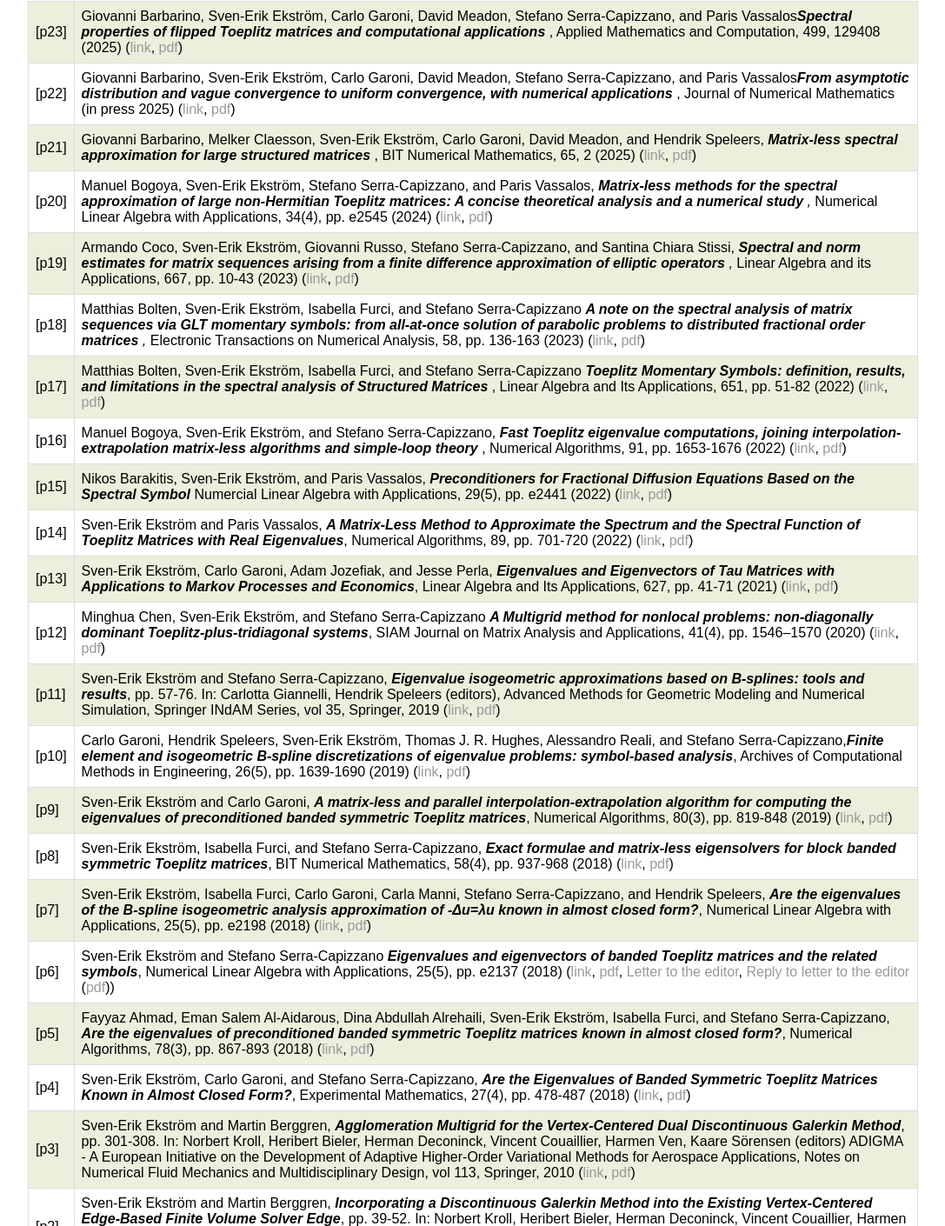
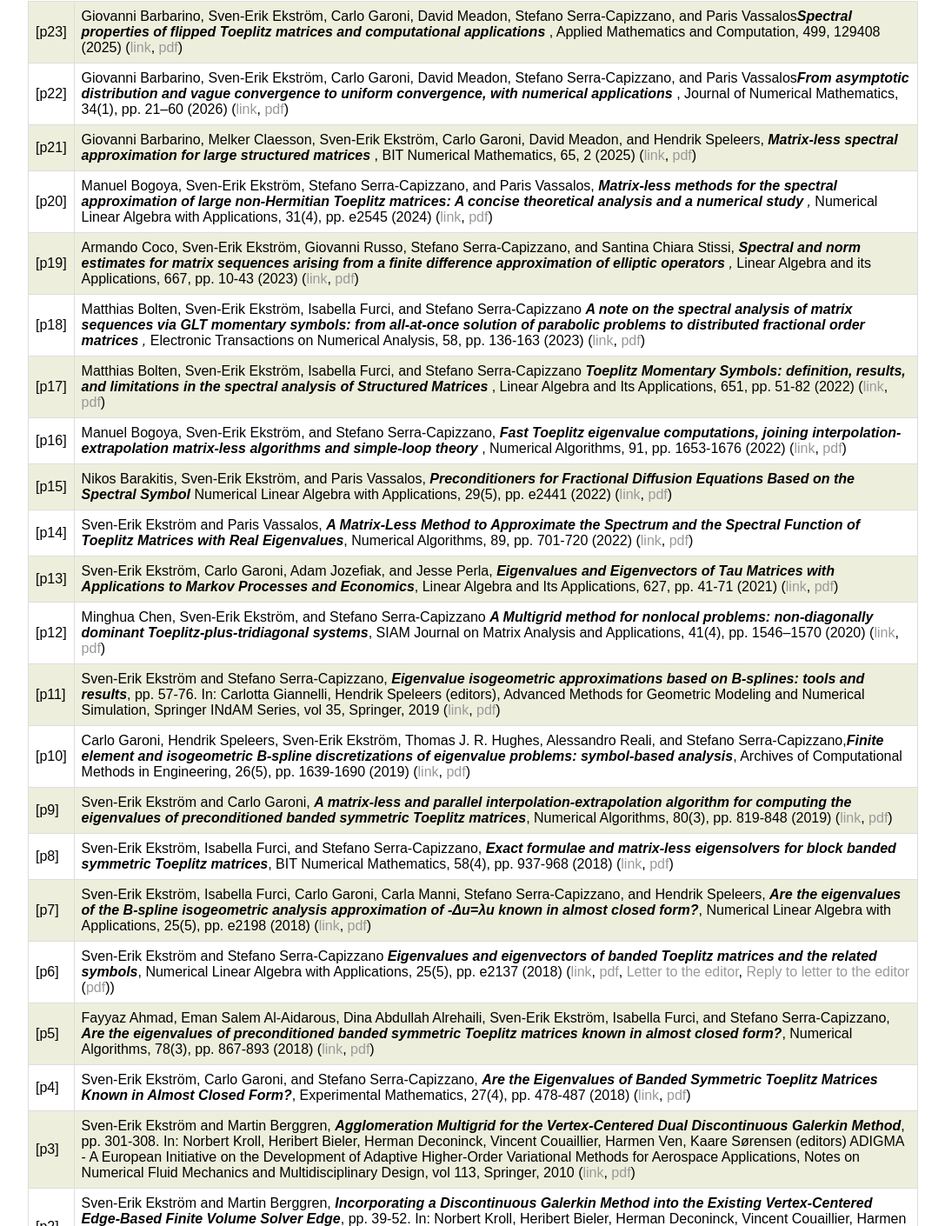
Before and after one commit to sverek/sverek.github.io, a Jekyll site: the page built from publications/index.html, in a window 1280 px wide. Shown: the part 260-1670 px from the top of the page at 87% size, without its empty margins (96-1183 px from the left). Built offline with Jekyll 4.4.1, drawn with Linux system fonts in a browser that asks for light colours.

Commit message:
fix multiple typos

```diff
--- a/publications/index.html
+++ b/publications/index.html
@@ -18,7 +18,7 @@ title: www.2pi.se
 			<tr>
 				<td>[p22]</td>
 				<td>Giovanni Barbarino, Sven-Erik Ekström, Carlo Garoni, David Meadon, Stefano Serra-Capizzano, and Paris Vassalos<i><b>From asymptotic distribution and vague convergence to uniform convergence, with numerical applications
-				</b></i>, Journal of Numerical Mathematics (in press 2025) (<a href="https://doi.org/10.1515/jnma-2023-0091">link</a>, <a href="pdf/p22.pdf">pdf</a>)
+				</b></i>, Journal of Numerical Mathematics, 34(1), pp. 21–60 (2026) (<a href="https://doi.org/10.1515/jnma-2023-0091">link</a>, <a href="pdf/p22.pdf">pdf</a>)
 				</td>
 			</tr>
 			<tr>
@@ -30,7 +30,7 @@ title: www.2pi.se
 			<tr>
 				<td>[p20]</td>
 				<td>Manuel Bogoya, Sven-Erik Ekström, Stefano Serra-Capizzano, and Paris Vassalos, <i><b>Matrix-less methods for the spectral approximation of large non-Hermitian Toeplitz matrices: A concise theoretical analysis and a numerical study
-				</b>,</i> Numerical Linear Algebra with Applications, 34(4), pp. e2545 (2024) (<a href="https://doi.org/10.1002/nla.2545">link</a>, <a href="pdf/p20.pdf">pdf</a>)
+				</b>,</i> Numerical Linear Algebra with Applications, 31(4), pp. e2545 (2024) (<a href="https://doi.org/10.1002/nla.2545">link</a>, <a href="pdf/p20.pdf">pdf</a>)
 				</td>
 			</tr>
 			<tr>
@@ -60,7 +60,7 @@ title: www.2pi.se
 			<tr>
 				<td>[p15]</td>
 				<td>Nikos Barakitis, Sven-Erik Ekström, and Paris Vassalos, <i><b>Preconditioners for Fractional Diffusion Equations Based on the Spectral Symbol
-				</b></i>  Numercial Linear Algebra with Applications, 29(5), pp. e2441 (2022) (<a href="https://doi.org/10.1002/nla.2441
+				</b></i>  Numerical Linear Algebra with Applications, 29(5), pp. e2441 (2022) (<a href="https://doi.org/10.1002/nla.2441
 				">link</a>, <a href="pdf/p15.pdf">pdf</a>)
 				</td>
 			</tr>
@@ -122,7 +122,7 @@ title: www.2pi.se
   		</tr>
 		<tr>
   			<td>[p3]</td>
-  			<td>Sven-Erik Ekström and Martin Berggren, <i><b>Agglomeration Multigrid for the Vertex-Centered Dual Discontinuous Galerkin Method</b></i>, pp. 301-308. In: Norbert Kroll, Heribert Bieler, Herman Deconinck, Vincent Couaillier, Harmen Ven, Kaare Sörensen (editors) ADIGMA - A European Initiative on the Development of Adaptive Higher-Order Variational Methods for Aerospace Applications, Notes on Numerical Fluid Mechanics and Multidisciplinary Design, vol 113, Springer, 2010 (<a href="https://doi.org/10.1007/978-3-642-03707-8_21">link</a>, <a href="/publications/pdf/p3.pdf">pdf</a>)
+  			<td>Sven-Erik Ekström and Martin Berggren, <i><b>Agglomeration Multigrid for the Vertex-Centered Dual Discontinuous Galerkin Method</b></i>, pp. 301-308. In: Norbert Kroll, Heribert Bieler, Herman Deconinck, Vincent Couaillier, Harmen Ven, Kaare Sørensen (editors) ADIGMA - A European Initiative on the Development of Adaptive Higher-Order Variational Methods for Aerospace Applications, Notes on Numerical Fluid Mechanics and Multidisciplinary Design, vol 113, Springer, 2010 (<a href="https://doi.org/10.1007/978-3-642-03707-8_21">link</a>, <a href="/publications/pdf/p3.pdf">pdf</a>)
         </td>
   		</tr>
 		<tr>
--- a/teaching/index.html
+++ b/teaching/index.html
@@ -52,10 +52,10 @@ title: www.2pi.se
 		Johan Bürger, Jonathan Carlgren, Per William Oskarsson, and Simon Persson <i>Ordering the Eigenvalues of Toeplitz Matrices:
 Investigating eigenvalue orderings of matrices generated by non-monotone symbols</i> (<a href="files/TDBProject2022-23-Report.pdf">report</a>)</li></ul>
 	<ul><li>2020/2021Q2: Melker Claesson and David Meadon, <i>Symbol-based Spectral Analysis of
-		Discretisations of the Variable Coeffcient Diffusion Equation</i> (<a href="files/TDBProject2020-06.pdf">project</a>, <a href="files/TDBProject2020-06-Report.pdf">report</a>, <a href="https://www.it.uu.se/research/publications/reports/2021-007/">technical report</a>)</li></ul>
+		Discretisations of the Variable Coefficient Diffusion Equation</i> (<a href="files/TDBProject2020-06.pdf">project</a>, <a href="files/TDBProject2020-06-Report.pdf">report</a>, <a href="https://www.it.uu.se/research/publications/reports/2021-007/">technical report</a>)</li></ul>
 	<h3>M.Sc. thesis</h3>
 	<ul><li>David Meadon, <i>A Matrix-less Method for Approximating the Eigenvectors of Toeplitz-like Matrices</i> (presented 2021-08-25, <a href="http://urn.kb.se/resolve?urn=urn:nbn:se:uu:diva-458841">link</a>, <a href="files/David_Meadon-MSc_Thesis.pdf">pdf</a>)</li></ul>
 	<p>
-	Contact by <a href="mailto:see@2pi.se">email</a> if you are interested in writing a M.Sc. thesis. I can also collaborate when applying for a PostDoc, e.g., <a href="https://ec.europa.eu/research/mariecurieactions/actions/postdoctoral-fellowships">Marie Curie</a>.
+	Contact by <a href="mailto:see@2pi.se">email</a> if you are interested in writing an M.Sc. thesis. I can also collaborate when applying for a PostDoc, e.g., <a href="https://ec.europa.eu/research/mariecurieactions/actions/postdoctoral-fellowships">Marie Curie</a>.
 	</p>
 </div>
```
